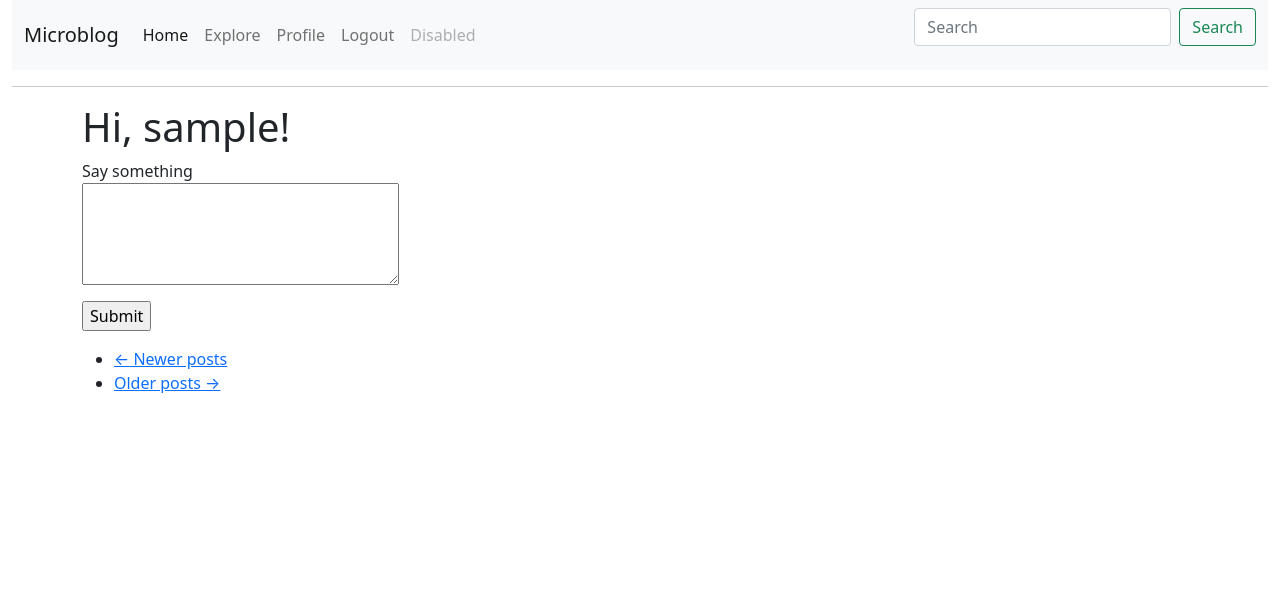
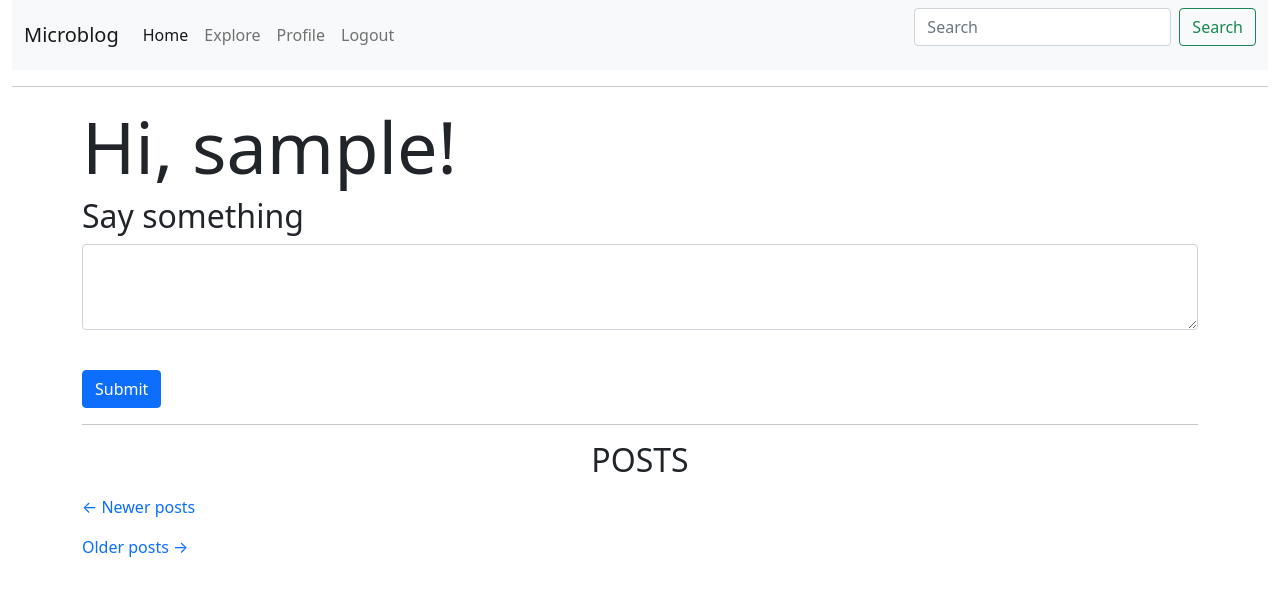
Before and after one commit to natebrate/microblog, a Flask app: page / in a window 1280 px wide. Shown: the top 596 px of the page. Run offline with Flask 2, Linux system fonts and the light colour scheme; the visitor is signed in with stand-in values (Sample User, id 1); data comes from the database, SQL or seed files in the repository; both versions use the stored data as it was after the commit; data that the repository does not hold is empty; some libraries are stand-ins or nearby versions.

Commit message:
added more bootstrap

```diff
--- a/app/templates/base.html
+++ b/app/templates/base.html
@@ -18,7 +18,7 @@
                     </li>
                     {% if current_user.is_anonymous %}
                         <li class="nav-item">
-                            <a href="{{ url_for('login') }}">Login</a>
+                            <a class="nav-link" href="{{ url_for('login') }}">Login</a>
                         </li>
                     {% else %}
                         <li class="nav-item">
@@ -28,9 +28,6 @@
                             <a class="nav-link" href="{{ url_for('logout') }}">Logout</a>
                         </li>
                     {% endif %}
-                    <li class="nav-item">
-                        <a class="nav-link disabled" href="#" tabindex="-1" aria-disabled="true">Disabled</a>
-                    </li>
                 </ul>
                 <form class="d-flex">
                     <input class="form-control me-2" type="search" placeholder="Search" aria-label="Search">
--- a/app/templates/index.html
+++ b/app/templates/index.html
@@ -1,32 +1,34 @@
 {% extends "base.html" %}
 
 {% block app_content  %}
-    <h1>Hi, {{ current_user.username }}!</h1>
+    <h1 class="display-2">Hi, {{ current_user.username }}!</h1>
     {% if form %}
     <form action="" method="post">
         {{ form.hidden_tag() }}
         <p>
-            {{ form.task.label }}<br>
-            {{ form.task(cols=32, rows=4) }}<br>
+            {{ form.task.label(class="h2") }}<br>
+            {{ form.task(class="form-control", rows="3") }}<br>
             {% for error in form.task.errors %}
             <span style="color: red;">[{{ error }}]</span>
             {% endfor %}
         </p>
-        <p>{{ form.submit() }}</p>
+        <p>{{ form.submit(class="btn btn-primary") }}</p>
     </form>
     {% endif %}
+    <hr>
+    <p class="text-center h2">POSTS</p>
     {% for task in tasks %}
         {% include '_post.html' %}
     {% endfor %}
     <nav aria-label="...">
-        <ul class="pager">
-            <li class="previous{% if not prev_url %} disabled{% endif %}">
-                <a href="{{ prev_url or '#' }}">
+        <ul class="navbar-nav me-auto mb-2 mb-lg-0 pager">
+            <li class="text-decoration-none link-secondary previous{% if not prev_url %} disabled{% endif %}">
+                <a class="nav-link" href="{{ prev_url or '#' }}">
                     <span aria-hidden="true">&larr;</span> Newer posts
                 </a>
             </li>
-            <li class="next{% if not next_url %} disabled{% endif %}">
-                <a href="{{ next_url or '#' }}">
+            <li class="text-decoration-none link-secondary next{% if not next_url %} disabled{% endif %}">
+                <a class="nav-link" href="{{ next_url or '#' }}">
                     Older posts <span aria-hidden="true">&rarr;</span>
                 </a>
             </li>
--- a/app/templates/reset_password.html
+++ b/app/templates/reset_password.html
@@ -18,6 +18,6 @@
             <span style="color: red;">[{{ error }}]</span>
             {% endfor %}
         </p>
-        <p>{{ form.submit() }}</p>
+        <p>{{ form.submit(class="btn btn-primary") }}</p>
     </form>
 {% endblock %}
--- a/app/templates/reset_password_request.html
+++ b/app/templates/reset_password_request.html
@@ -11,6 +11,6 @@
             <span style="color: red;">[{{ error }}]</span>
             {% endfor %}
         </p>
-        <p>{{ form.submit() }}</p>
+        <p>{{ form.submit(class="btn btn-primary") }}</p>
     </form>
 {% endblock %}
--- /dev/null
+++ b/runtime.txt
@@ -0,0 +1 @@
+python-3.9.2
```
Also changed, not shown: app/templates/_post.html (+7 -4 lines), app/templates/edit_profile.html (+7 -5 lines), app/templates/login.html (+5 -5 lines), app/templates/register.html (+4 -4 lines), requirements.txt (added, +8 -0 lines), app.db, environment.yml (added), 3 other files.
